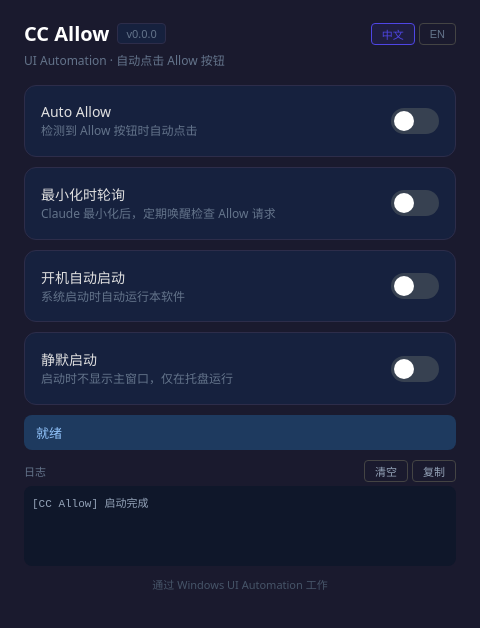
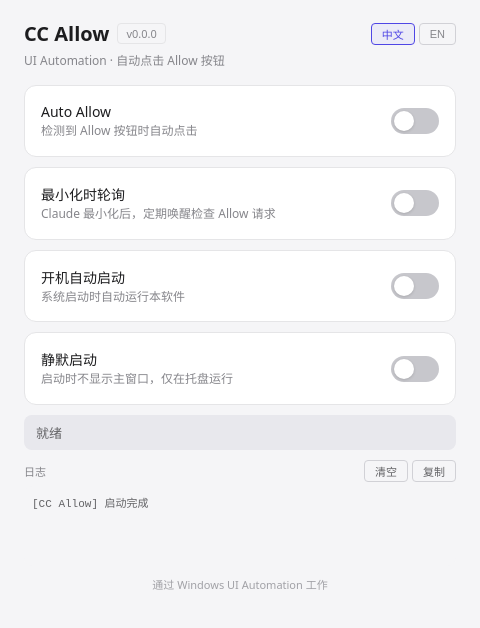
Before and after one commit to jinyangcruise/CCAllow, an Electron app: page index.html in a window 480 px wide. Drawn offline with Linux system fonts and the light colour scheme; no server answers.

Commit message:
Switch to light color scheme

```diff
--- a/index.html
+++ b/index.html
@@ -7,47 +7,47 @@
 *{margin:0;padding:0;box-sizing:border-box}
 ::-webkit-scrollbar{width:6px}
 ::-webkit-scrollbar-track{background:transparent}
-::-webkit-scrollbar-thumb{background:#374151;border-radius:3px}
-::-webkit-scrollbar-thumb:hover{background:#4f46e5}
-body{font-family:system-ui,sans-serif;background:#1a1a2e;color:#e0e0e0;padding:20px 24px}
-h1{font-size:20px;color:#fff}
-.subtitle{font-size:12px;color:#64748b;margin-bottom:16px}
+::-webkit-scrollbar-thumb{background:#d1d1d6;border-radius:3px}
+::-webkit-scrollbar-thumb:hover{background:#a1a1a6}
+body{font-family:system-ui,sans-serif;background:#f5f5f7;color:#1d1d1f;padding:20px 24px}
+h1{font-size:20px;color:#1d1d1f}
+.subtitle{font-size:12px;color:#86868b;margin-bottom:16px}
 
-.card{background:#16213e;border:1px solid #2d2d4a;border-radius:12px;padding:16px;margin-bottom:10px}
+.card{background:#fff;border:1px solid #e5e5e7;border-radius:12px;padding:16px;margin-bottom:10px}
 .card-row{display:flex;align-items:center;justify-content:space-between;gap:12px}
-.card-label{font-size:14px;color:#e0e0e0}
-.card-desc{font-size:12px;color:#64748b;margin-top:2px;line-height:1.4}
+.card-label{font-size:14px;color:#1d1d1f}
+.card-desc{font-size:12px;color:#86868b;margin-top:2px;line-height:1.4}
 
 .toggle-switch{position:relative;width:48px;height:26px;flex-shrink:0;cursor:pointer}
 .toggle-switch input{opacity:0;width:0;height:0}
-.slider{position:absolute;inset:0;background:#374151;border-radius:13px;transition:.2s}
-.slider::before{content:'';position:absolute;width:20px;height:20px;left:3px;bottom:3px;background:#fff;border-radius:50%;transition:.2s}
+.slider{position:absolute;inset:0;background:#c7c7cc;border-radius:13px;transition:.2s}
+.slider::before{content:'';position:absolute;width:20px;height:20px;left:3px;bottom:3px;background:#fff;border-radius:50%;transition:.2s;box-shadow:0 1px 3px rgba(0,0,0,0.15)}
 .toggle-switch input:checked+.slider{background:#4f46e5}
 .toggle-switch input:checked+.slider::before{transform:translateX(22px)}
 
-.sub-card{margin-top:10px;margin-left:4px;padding:12px 16px;background:#0f172a;border-radius:10px;border:1px solid #2d2d4a;display:none}
+.sub-card{margin-top:10px;margin-left:4px;padding:12px 16px;background:#f5f5f7;border-radius:10px;border:1px solid #e5e5e7;display:none}
 .sub-card.visible{display:block}
-.sub-card label{display:block;font-size:12px;color:#94a3b8;margin-bottom:4px}
+.sub-card label{display:block;font-size:12px;color:#86868b;margin-bottom:4px}
 .sub-card .field-row{display:flex;align-items:center;gap:8px}
 .sub-card input[type=range]{flex:1;accent-color:#4f46e5;height:4px;cursor:pointer}
-.sub-card .val{font-size:13px;color:#e0e0e0;min-width:48px;text-align:right;font-variant-numeric:tabular-nums}
-.sub-card .hint{font-size:11px;color:#475569;margin-top:6px;line-height:1.4}
+.sub-card .val{font-size:13px;color:#1d1d1f;min-width:48px;text-align:right;font-variant-numeric:tabular-nums}
+.sub-card .hint{font-size:11px;color:#a1a1a6;margin-top:6px;line-height:1.4}
 .sub-card .toggle-row{display:flex;align-items:center;justify-content:space-between;margin-top:10px}
-.sub-card .toggle-row span{font-size:12px;color:#94a3b8}
+.sub-card .toggle-row span{font-size:12px;color:#86868b}
 
 .status{margin-top:4px;padding:8px 12px;border-radius:8px;font-size:13px}
-.status.idle{background:#1e3a5f;color:#93c5fd}
-.status.active{background:#14532d;color:#86efac}
-.status.error{background:#450a0a;color:#fca5a5}
+.status.idle{background:#e8e8ed;color:#636366}
+.status.active{background:#e3f2e4;color:#1a7d36}
+.status.error{background:#fce8e8;color:#c41e1e}
 
 .log-top{display:flex;justify-content:space-between;align-items:center;margin-top:10px;gap:4px}
-.log-top span{font-size:11px;color:#64748b;flex:1}
-.log-top button{background:transparent;border:1px solid #444;color:#94a3b8;padding:2px 10px;border-radius:4px;cursor:pointer;font-size:11px}
-.log-top button:hover{border-color:#4f46e5;color:#fff}
-.lang-btn{background:transparent;border:1px solid #444;color:#64748b;padding:2px 10px;border-radius:4px;cursor:pointer;font-size:11px}
-.lang-btn.active{border-color:#4f46e5;color:#4f46e5;background:rgba(79,70,229,0.1)}
-.log{margin-top:4px;background:#0f172a;border-radius:8px;padding:8px;height:80px;overflow-y:auto;font-size:11px;font-family:monospace;white-space:pre-wrap;color:#94a3b8}
-.footer{margin-top:auto;text-align:center;font-size:11px;color:#475569;padding-top:10px}
+.log-top span{font-size:11px;color:#86868b;flex:1}
+.log-top button{background:transparent;border:1px solid #d1d1d6;color:#636366;padding:2px 10px;border-radius:4px;cursor:pointer;font-size:11px}
+.log-top button:hover{border-color:#4f46e5;color:#4f46e5}
+.lang-btn{background:transparent;border:1px solid #d1d1d6;color:#86868b;padding:2px 10px;border-radius:4px;cursor:pointer;font-size:11px}
+.lang-btn.active{border-color:#4f46e5;color:#4f46e5;background:rgba(79,70,229,0.06)}
+.log{margin-top:4px;background:#f5f5f7;border-radius:8px;padding:8px;height:80px;overflow-y:auto;font-size:11px;font-family:monospace;white-space:pre-wrap;color:#636366}
+.footer{margin-top:auto;text-align:center;font-size:11px;color:#a1a1a6;padding-top:10px}
 </style>
 </head>
 <body>
@@ -55,7 +55,7 @@
 <div style="display:flex;align-items:center;justify-content:space-between;margin-bottom:4px">
     <div style="display:flex;align-items:center;gap:8px">
         <h1>CC Allow</h1>
-        <span id="verBadge" style="font-size:11px;color:#64748b;background:#16213e;padding:2px 8px;border-radius:4px;border:1px solid #2d2d4a">v0.0.0</span>
+        <span id="verBadge" style="font-size:11px;color:#86868b;background:#f5f5f7;padding:2px 8px;border-radius:4px;border:1px solid #e5e5e7">v0.0.0</span>
     </div>
     <div style="display:flex;gap:4px">
         <button id="langZh" class="lang-btn active">中文</button>
```
